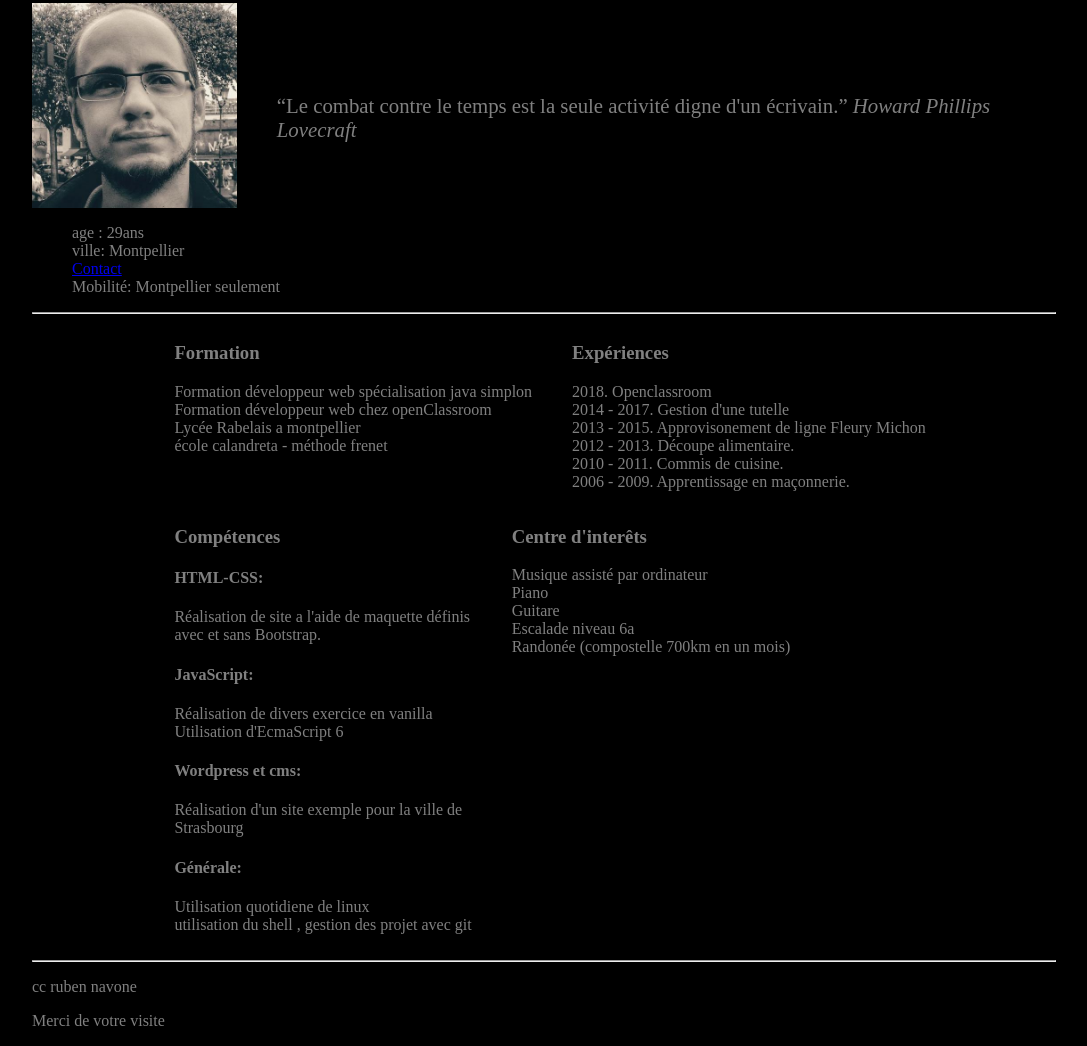
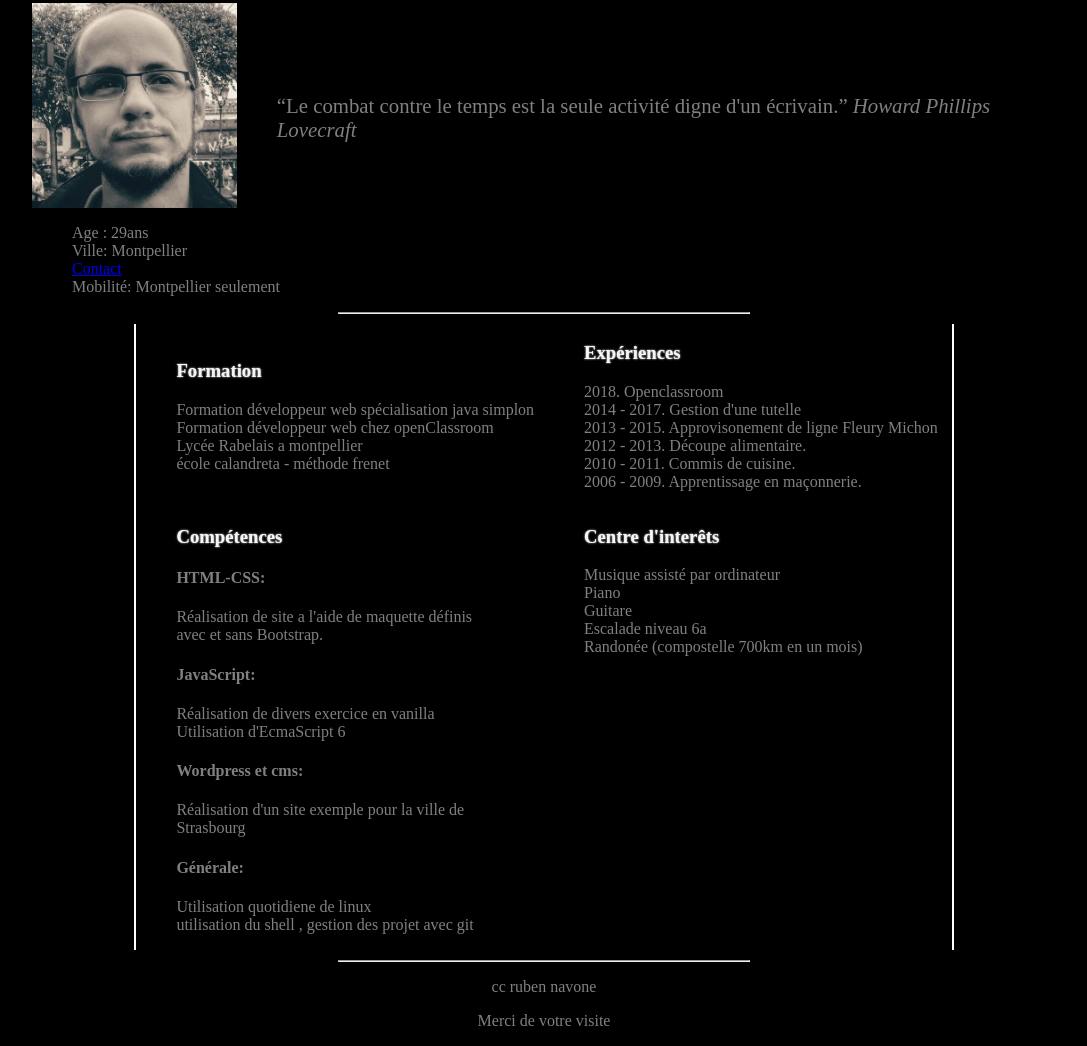
Before and after one commit to rubenavone/Exercice-Css-Java-Simplon, a plain HTML site: page CV/index.html in a window 1280 px wide. Shown: the part 134-1180 px from the top of the page, without its empty margins (104-1191 px from the left). Drawn offline with Linux system fonts and the light colour scheme.

Commit message:
finalisation cv 1.0

```diff
--- a/CV/css/main.css
+++ b/CV/css/main.css
@@ -1,9 +1,6 @@
  /*
  *  Reflection autours du css
- *  Choix d'une police style terminal
- *  couleur en adequation avec l'idée
- *  transformation de la photo en ascii art
- *  ou amiga style
+ *  Choix d'une police etc
  */
 
  *{
@@ -19,8 +16,19 @@ main {
     width: 80%;
     margin: auto;
 }
+
 li {
     list-style-type: none;
+}
+
+h1 , h2 , h3 {
+    color: whitesmoke;
+    text-decoration: floralwhite;
+    text-shadow: 0px 0px 2px white;
+}
+
+hr{
+    width: 40%;
 }
 /******************
 ******************/
@@ -43,14 +51,41 @@ li {
 }
 /******************
 ******************/
-.competence {
+.section02{
    width: 80%;
    margin: auto;
    border: 2px solid black;
 }
-.first-section {
+.first-block {
     display: flex;
+    border-right: 2px double white;
+    border-left: 2px double white;
 }
-.second-section {
+
+.formation {
+    width: 50%;
+    margin: auto;
+}
+.experience {
+    width: 50%;
+    margin: auto;
+}
+
+.second-block {
     display: flex;
+    border-right: 2px double white;
+    border-left: 2px double white;
 }
+
+.competence {
+    width: 50%;
+    margin: auto;
+}
+.hobbies {
+    width: 50%;
+    margin-left: auto;
+}
+
+footer {
+    text-align: center;
+}
--- a/CV/index.html
+++ b/CV/index.html
@@ -40,16 +40,16 @@
              <!--SECTION 01 END-->
    <!--Information relative en dessous age etc-->
    <ul>
-        <li>age : 29ans</li>
-        <li>ville: Montpellier</li>
+        <li>Age : 29ans</li>
+        <li>Ville: Montpellier</li>
         <li><a href="*">Contact</a></li>
         <li>Mobilité: Montpellier seulement</li>
     </ul>
             <hr>
 
              <!--SECTION 02-->
-            <section class="competence">
-                <div class="first-section">
+            <section class="section02">
+                <div class="first-block">
                     <div class="formation">
                         <ul>
                             <h3>Formation</h3>
@@ -73,8 +73,9 @@
 
                 </div>
                 </div>
-                <div class="second-section">
-                    <div>
+
+                <div class="second-block">
+                    <div class="competence">
                         <ul>
                             <h3>Compétences</h3>
                             <li>
```
